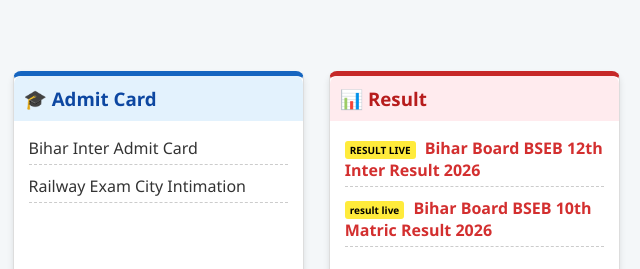
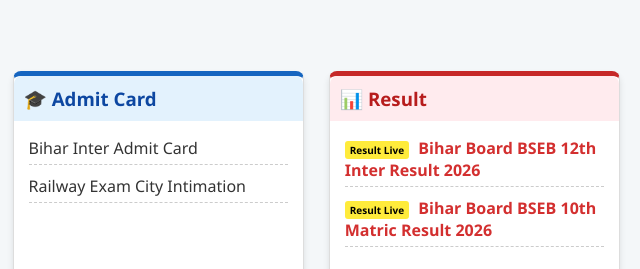
Before and after one commit to pradeepkr519-cloud/pawan-cyber, a plain HTML site: page index.html in a window 1280 px wide. Shown: the part 1173-1442 px from the top of the page, 640-1280 px from the left. Drawn offline with Linux system fonts and the light colour scheme.

Commit message:
Update index.html

```diff
--- a/index.html
+++ b/index.html
@@ -237,11 +237,11 @@
     <h3 style="background: #ffebee; padding: 10px; margin: -15px -15px 15px -15px; border-radius: 8px 8px 0 0; color: #b71c1c;">📊 Result</h3>
     <ul style="list-style: none; padding: 0;">
         <li style="margin-bottom: 10px; border-bottom: 1px dashed #ccc; padding-bottom: 5px;">
-    <span class="blink-tag">RESULT LIVE</span>
+    <span class="blink-tag">Result Live</span>
     <a href="bseb-12th-result.html" target="_blank" style="text-decoration: none; color: #d32f2f; font-weight: bold;">Bihar Board BSEB 12th Inter Result 2026</a>
 </li>
 <li style="margin-bottom: 10px; border-bottom: 1px dashed #ccc; padding-bottom: 5px;">
-    <span class="blink-tag">result live</span>
+    <span class="blink-tag">Result Live</span>
     <a href="bseb-10th-result.html" style="text-decoration: none; color: #d32f2f; font-weight: bold;">Bihar Board BSEB 10th Matric Result 2026</a>
 </li>
     </ul>
```
